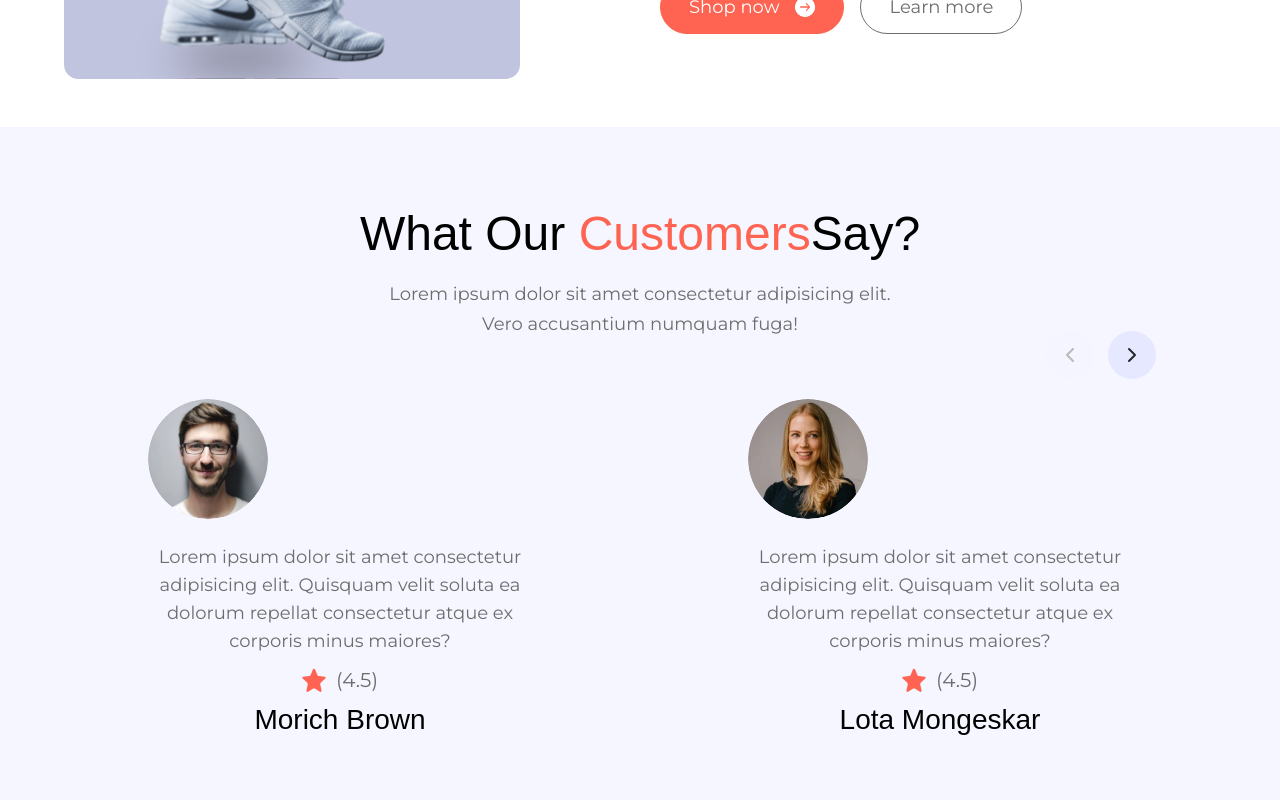
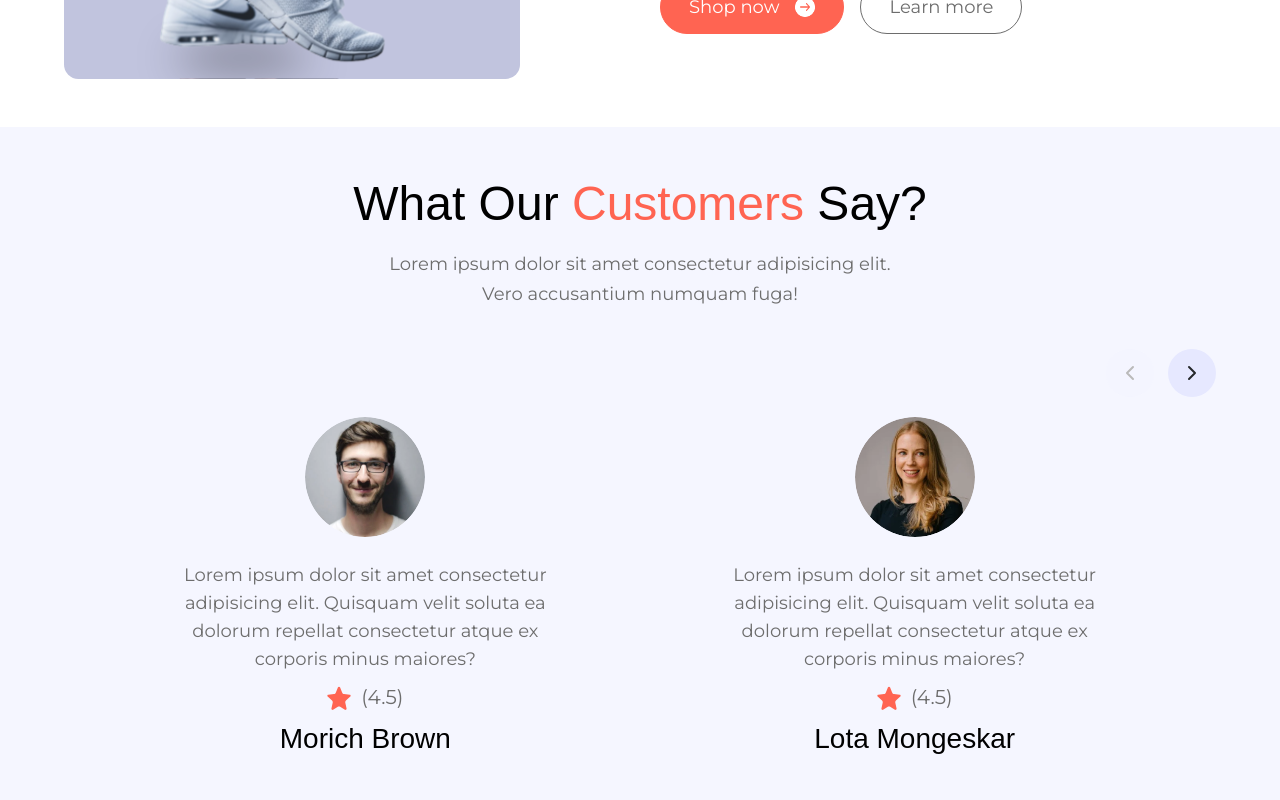
Before and after one commit to prakash-s-2210/nike-landing-page, a Next.js app: page / in a window 1280 px wide. Shown: the part 3040-3840 px from the top of the page. Built offline with nearby package versions, Linux system fonts and the light colour scheme; a web font is replaced by a local one.

Commit message:
fix review component

```diff
--- a/components/Review.jsx
+++ b/components/Review.jsx
@@ -4,19 +4,17 @@ import ReviewCard from "./ReviewCard";
 
 const Review = () => {
   return (
-    <section className='bg-pale-blue pt-[78px] pb-[70px] max-md:px-16 max-sm:px-10 max-[500px]:px-5'>
+    <section className='bg-pale-blue sm:px-16 px-6 sm:py-12 py-4'>
       <h3 className='font-palanquin text-center text-4xl'>
-        What Our{" "}
-        <span className='inline-block font-palanquin text-4xl text-coral-red'>
-          Customers{" "}
-        </span>
+        What Our
+        <span className='text-coral-red'> Customers </span>
         Say?
       </h3>
       <p className='mt-4 max-w-lg m-auto font-montserrat text-center text-slate-gray text-lg leading-[30px]'>
         Lorem ipsum dolor sit amet consectetur adipisicing elit. Vero
         accusantium numquam fuga!
       </p>
-      <div className='flex flex-1 justify-end gap-[14px] -mt-2 max-md:mt-2 pr-[124px] max-md:pr-0'>
+      <div className='flex justify-end gap-[14px] mt-10'>
         <button>
           <Image
             src='/assets/icon/chevron-left.svg'
@@ -38,7 +36,7 @@ const Review = () => {
           />
         </button>
       </div>
-      <div className='flex flex-1 justify-between items-center max-lg:flex-col gap-14 mt-5 px-[148px] max-md:px-0'>
+      <div className='flex flex-1 justify-evenly items-center max-lg:flex-col gap-14 mt-5'>
         <ReviewCard
           source='/assets/images/customer1.svg'
           customerName='Morich Brown'
--- a/components/ReviewCard.jsx
+++ b/components/ReviewCard.jsx
@@ -1,24 +1,34 @@
 import Image from "next/image";
+
 const ReviewCard = ({ source, customerName, rating }) => {
   return (
-    <div className="m-0">
-      <Image src={source} alt="customer" width={120} height={120} original={100} className="rounded-full"/>
-      <p className="mt-6 font-montserrat max-w-sm text-center text-slate-gray text-lg leading-[28px]">
+    <div className='flex justify-center items-center flex-col'>
+      <Image
+        src={source}
+        alt='customer'
+        width={120}
+        height={120}
+        original={100}
+        className='rounded-full'
+      />
+      <p className='mt-6 font-montserrat max-w-sm text-center text-slate-gray text-lg leading-7'>
         Lorem ipsum dolor sit amet consectetur adipisicing elit. Quisquam velit
         soluta ea dolorum repellat consectetur atque ex corporis minus maiores?
       </p>
-      <div className="mt-[10px] flex justify-center items-center gap-[10px] ">
+      <div className='mt-3 flex justify-center items-center gap-[10px]'>
         <Image
-          src="/assets/icon/star.svg"
-          alt="rating star"
+          src='/assets/icon/star.svg'
+          alt='rating star'
           width={24}
           height={24}
           original={100}
-          className="object-contain m-0"
+          className='object-contain m-0'
         />
-        <p className="text-xl leading-normal font-montserrat text-slate-gray">(4.5)</p>
+        <p className='text-xl font-montserrat text-slate-gray'>(4.5)</p>
       </div>
-      <h3 className="mt-1 font-palanquin text-3xl leading-normal text-center">{customerName}</h3>
+      <h3 className='mt-1 font-palanquin text-3xl text-center'>
+        {customerName}
+      </h3>
     </div>
   );
 };
```
